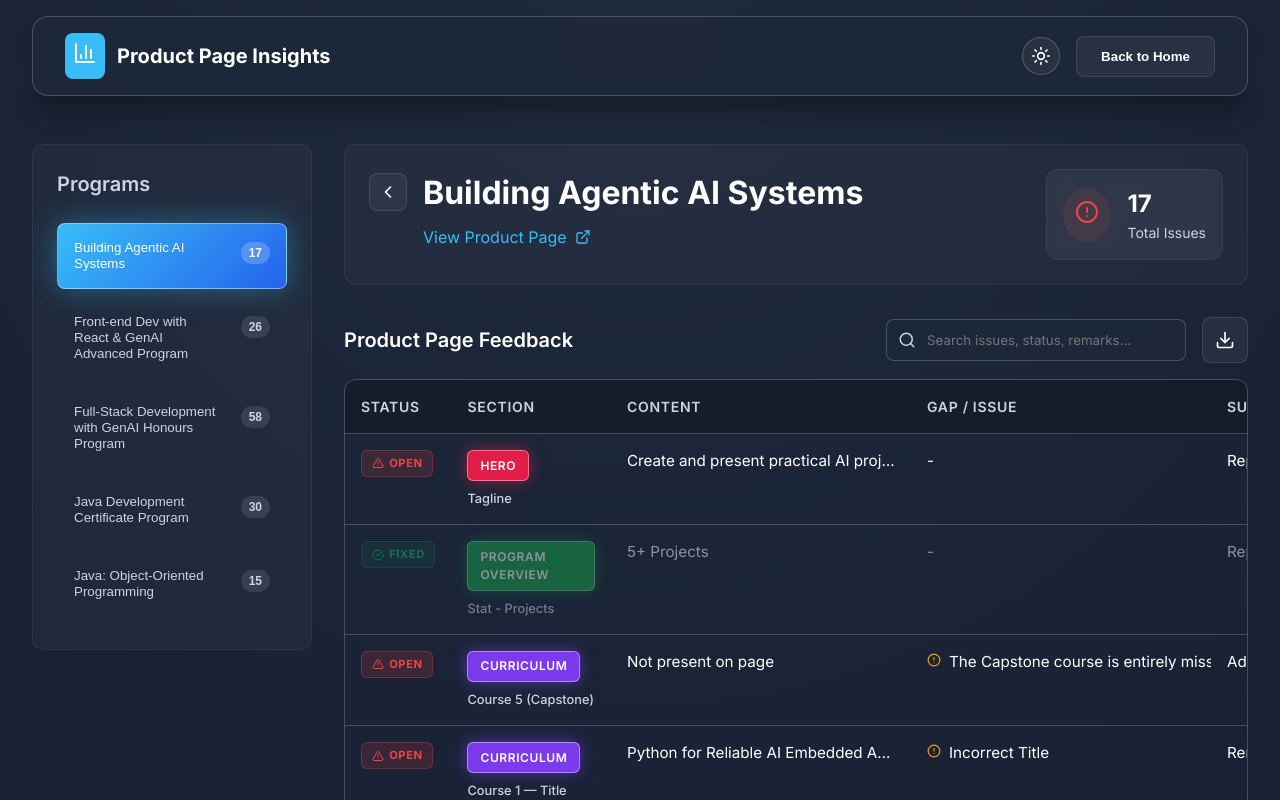
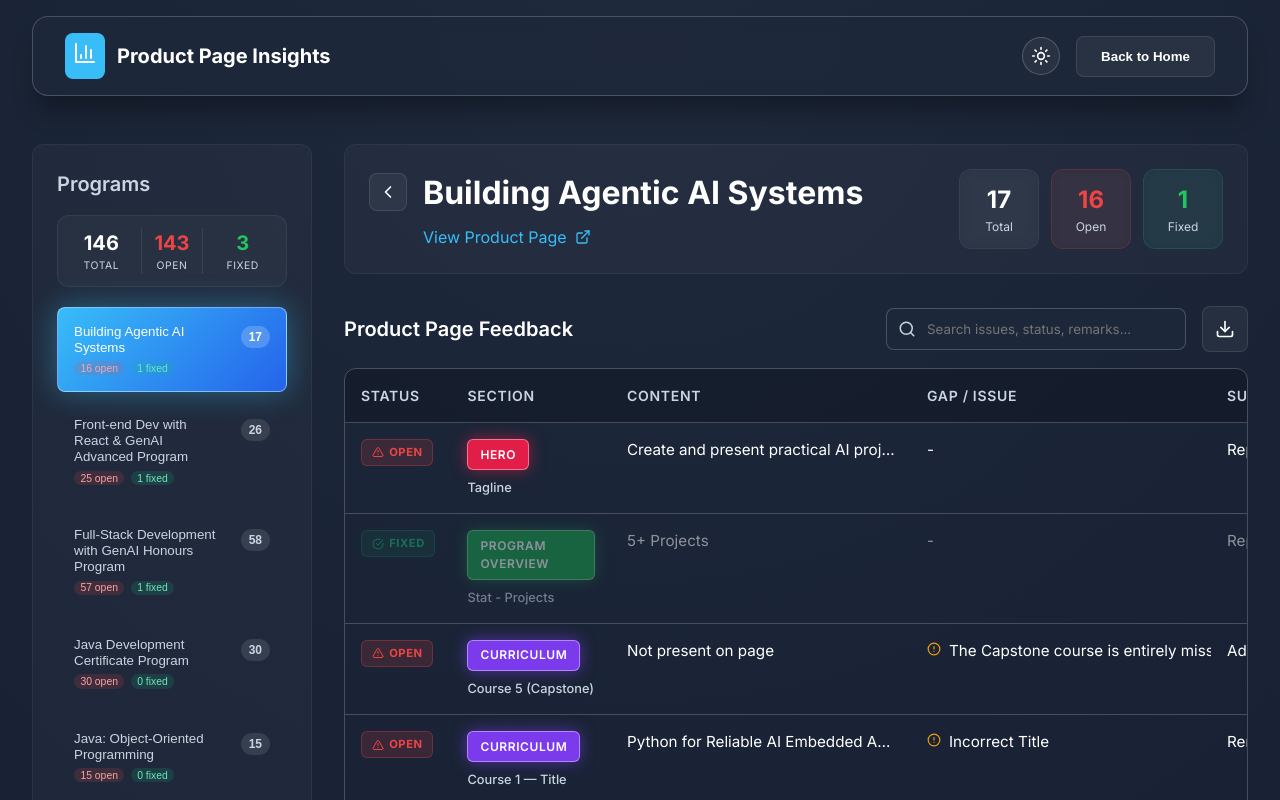
Before and after one commit to NanditaVora/website-feedback-dashboard, a React (Vite) app: page / in a window 1280 px wide. Both pictures are taken after a click on the button "Go to Dashboard". Shown: the top 800 px of the page. Built offline with nearby package versions, Linux system fonts and the light colour scheme.

Commit message:
feat: add combined and per-program issue count stats (Total/Open/Fixed)

```diff
--- a/src/components/Dashboard.jsx
+++ b/src/components/Dashboard.jsx
@@ -56,6 +56,25 @@ const Dashboard = ({ data, selectedProgramId, setSelectedProgramId }) => {
     return <span className="status-badge status-open"><AlertTriangle size={12} /> Open</span>;
   };
 
+  const isFixed = (issue) => {
+    const s = (issue['Status'] || '').toLowerCase();
+    return s.includes('complete') || s.includes('done') || s.includes('fixed');
+  };
+
+  const getProgStats = (program) => {
+    const total = program.issues.length;
+    const fixed = program.issues.filter(isFixed).length;
+    return { total, fixed, open: total - fixed };
+  };
+
+  const globalStats = data.reduce((acc, p) => {
+    const s = getProgStats(p);
+    acc.total += s.total;
+    acc.fixed += s.fixed;
+    acc.open += s.open;
+    return acc;
+  }, { total: 0, fixed: 0, open: 0 });
+
   const filteredIssues = selectedProgram ? selectedProgram.issues.filter(issue => {
     const searchLower = searchTerm.toLowerCase();
     return (
@@ -94,20 +113,46 @@ const Dashboard = ({ data, selectedProgramId, setSelectedProgramId }) => {
           marginRight: isSidebarOpen ? '2rem' : '0px'
         }}>
           <div className="glass-panel" style={{ height: 'fit-content' }}>
-            <div style={{ display: 'flex', justifyContent: 'space-between', alignItems: 'center', marginBottom: '1.5rem' }}>
+            <div style={{ display: 'flex', justifyContent: 'space-between', alignItems: 'center', marginBottom: '1rem' }}>
               <h2 style={{ fontSize: '1.25rem', fontWeight: '600', color: 'var(--text-secondary)' }}>Programs</h2>
             </div>
+
+            {/* Combined Stats */}
+            <div style={{ display: 'grid', gridTemplateColumns: '1fr 1fr 1fr', gap: '0.5rem', marginBottom: '1.25rem', padding: '0.75rem', background: 'rgba(255,255,255,0.03)', borderRadius: '12px', border: '1px solid rgba(255,255,255,0.06)' }}>
+              <div style={{ textAlign: 'center' }}>
+                <div style={{ fontSize: '1.25rem', fontWeight: '700', color: 'var(--text-primary)' }}>{globalStats.total}</div>
+                <div style={{ fontSize: '0.65rem', color: 'var(--text-secondary)', textTransform: 'uppercase', letterSpacing: '0.05em' }}>Total</div>
+              </div>
+              <div style={{ textAlign: 'center', borderLeft: '1px solid rgba(255,255,255,0.08)', borderRight: '1px solid rgba(255,255,255,0.08)' }}>
+                <div style={{ fontSize: '1.25rem', fontWeight: '700', color: 'var(--danger)' }}>{globalStats.open}</div>
+                <div style={{ fontSize: '0.65rem', color: 'var(--text-secondary)', textTransform: 'uppercase', letterSpacing: '0.05em' }}>Open</div>
+              </div>
+              <div style={{ textAlign: 'center' }}>
+                <div style={{ fontSize: '1.25rem', fontWeight: '700', color: 'var(--success)' }}>{globalStats.fixed}</div>
+                <div style={{ fontSize: '0.65rem', color: 'var(--text-secondary)', textTransform: 'uppercase', letterSpacing: '0.05em' }}>Fixed</div>
+              </div>
+            </div>
+
             <div>
-            {data.map((program) => (
+            {data.map((program) => {
+              const ps = getProgStats(program);
+              return (
               <button
                 key={program.id}
                 className={`nav-item ${selectedProgramId === program.id ? 'active' : ''}`}
                 onClick={() => { setSelectedProgramId(program.id); setSearchTerm(''); setSelectedIssue(null); }}
               >
-                <span style={{ lineHeight: '1.2', flex: 1, paddingRight: '0.5rem' }}>{program.name || program.filename}</span>
-                <span className="badge" style={{ flexShrink: 0, marginTop: '2px' }}>{program.issues.length}</span>
+                <div style={{ flex: 1, minWidth: 0 }}>
+                  <div style={{ lineHeight: '1.2', paddingRight: '0.5rem', marginBottom: '0.35rem' }}>{program.name || program.filename}</div>
+                  <div style={{ display: 'flex', gap: '0.4rem', alignItems: 'center' }}>
+                    <span style={{ fontSize: '0.65rem', background: 'rgba(239,68,68,0.15)', color: '#fca5a5', padding: '0.1rem 0.4rem', borderRadius: '99px' }}>{ps.open} open</span>
+                    <span style={{ fontSize: '0.65rem', background: 'rgba(16,185,129,0.15)', color: '#6ee7b7', padding: '0.1rem 0.4rem', borderRadius: '99px' }}>{ps.fixed} fixed</span>
+                  </div>
+                </div>
+                <span className="badge" style={{ flexShrink: 0, marginTop: '2px' }}>{ps.total}</span>
               </button>
-            ))}
+              );
+            })}
           </div>
         </div>
       </div>
@@ -141,15 +186,26 @@ const Dashboard = ({ data, selectedProgramId, setSelectedProgramId }) => {
                   )}
                   </div>
                 </div>
-                <div className="glass-panel" style={{ padding: '1rem', display: 'flex', alignItems: 'center', gap: '1rem', flexShrink: 0, alignSelf: 'flex-start' }}>
-                  <div style={{ background: 'rgba(239, 68, 68, 0.1)', padding: '0.75rem', borderRadius: '50%' }}>
-                    <AlertCircle size={24} color="var(--danger)" />
-                  </div>
-                  <div>
-                    <div style={{ fontSize: '1.5rem', fontWeight: '700' }}>{selectedProgram.issues.length}</div>
-                    <div style={{ fontSize: '0.875rem', color: 'var(--text-secondary)' }}>Total Issues</div>
-                  </div>
-                </div>
+                {/* Program-level stat pills */}
+                {(() => {
+                  const ps = getProgStats(selectedProgram);
+                  return (
+                    <div style={{ display: 'flex', gap: '0.75rem', flexShrink: 0, alignSelf: 'flex-start', flexWrap: 'wrap' }}>
+                      <div className="glass-panel" style={{ padding: '0.75rem 1.25rem', textAlign: 'center', minWidth: '80px' }}>
+                        <div style={{ fontSize: '1.5rem', fontWeight: '700' }}>{ps.total}</div>
+                        <div style={{ fontSize: '0.75rem', color: 'var(--text-secondary)' }}>Total</div>
+                      </div>
+                      <div className="glass-panel" style={{ padding: '0.75rem 1.25rem', textAlign: 'center', minWidth: '80px', background: 'rgba(239,68,68,0.07)', borderColor: 'rgba(239,68,68,0.2)' }}>
+                        <div style={{ fontSize: '1.5rem', fontWeight: '700', color: 'var(--danger)' }}>{ps.open}</div>
+                        <div style={{ fontSize: '0.75rem', color: 'var(--text-secondary)' }}>Open</div>
+                      </div>
+                      <div className="glass-panel" style={{ padding: '0.75rem 1.25rem', textAlign: 'center', minWidth: '80px', background: 'rgba(16,185,129,0.07)', borderColor: 'rgba(16,185,129,0.2)' }}>
+                        <div style={{ fontSize: '1.5rem', fontWeight: '700', color: 'var(--success)' }}>{ps.fixed}</div>
+                        <div style={{ fontSize: '0.75rem', color: 'var(--text-secondary)' }}>Fixed</div>
+                      </div>
+                    </div>
+                  );
+                })()}
               </div>
             </div>
 
```
